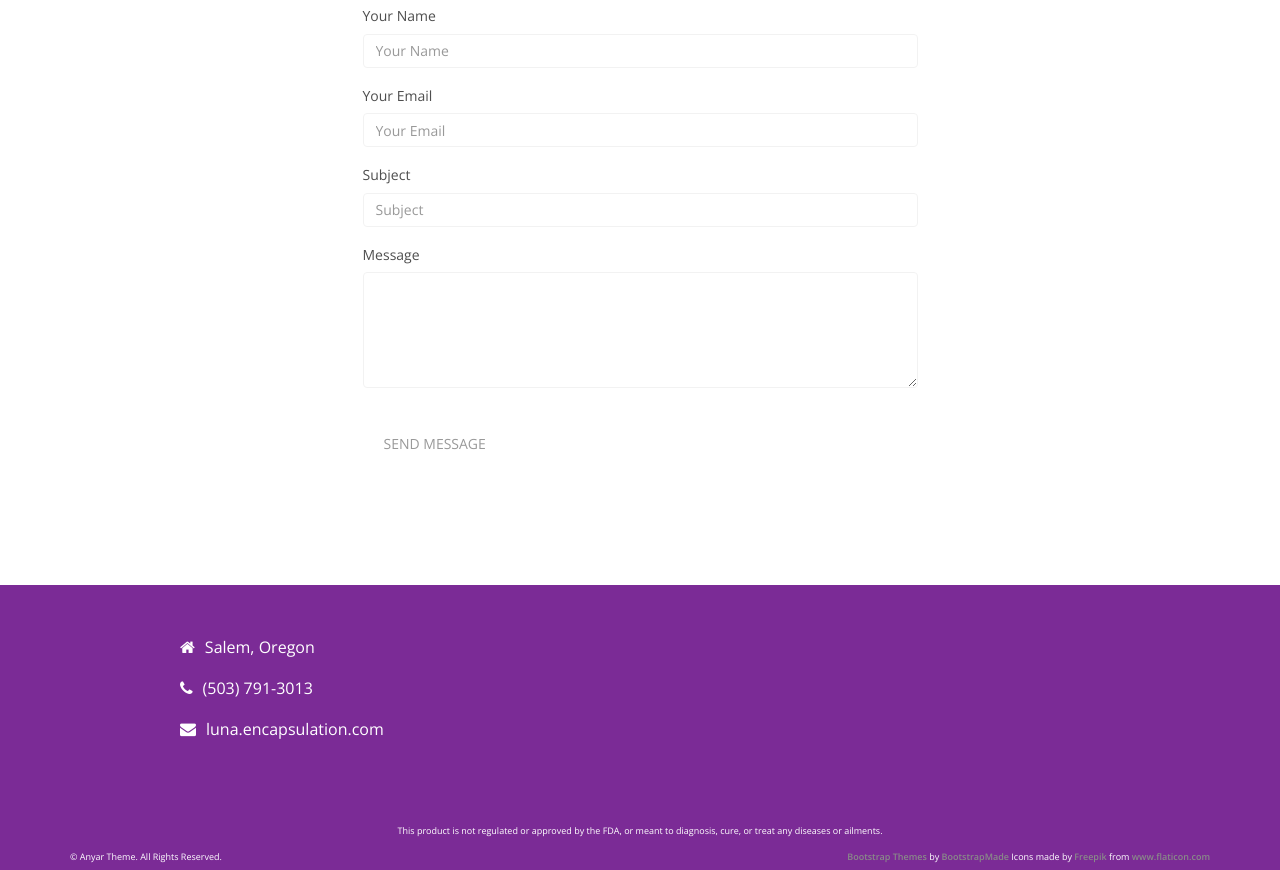
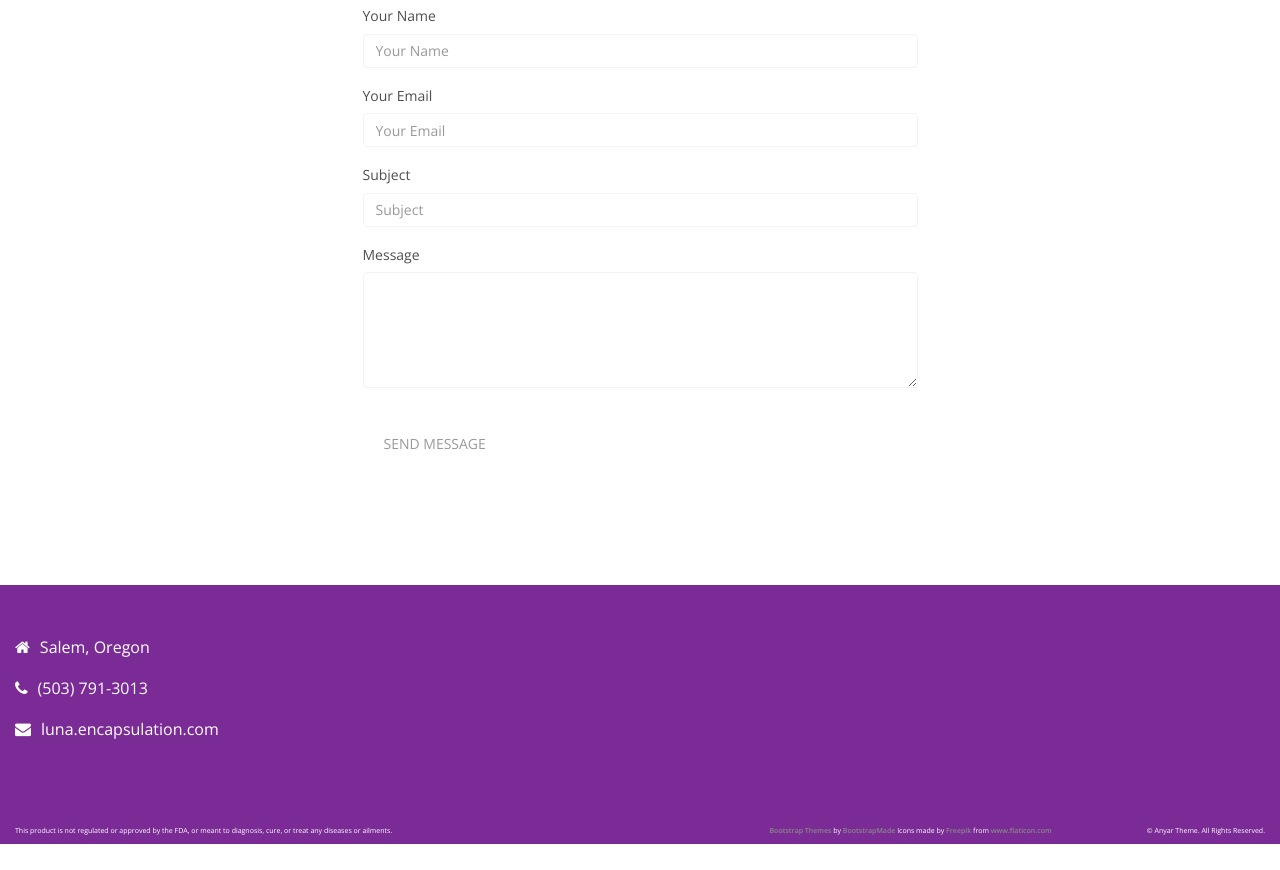
Before and after one commit to taylorjdawson/lunaencapsulation, a plain HTML site: page index.html in a window 1280 px wide. Shown: the part 4291-5161 px from the top of the page. After the commit the page ends 5135 px from the top, so only its background shows below. Drawn offline with nearby package versions, Linux system fonts and the light colour scheme; a web font is replaced by a local one.

Commit message:
Updated the look of the footer

```diff
--- a/css/style.css
+++ b/css/style.css
@@ -683,7 +683,7 @@ ul.social-network li a {
 	/*margin-top:30px;*/
     /*font-size:10px;*/
     color: #fff;
-	font-size: .9rem;
+	font-size: .7rem;
 }
 
 .copyright a {
--- a/index.html
+++ b/index.html
@@ -530,8 +530,9 @@
 	</div>
 
 	<footer>
-		<div class="container">
-			<div class="col-md-4 wow fadeInDown col-xs-offset-1" data-wow-duration="1000ms" data-wow-delay="300ms">
+		<div class="container-fluid">
+            <div class="row">
+                <div class="col-md-4 wow fadeInDown col-xs-offset-1 col-md-offset-0" data-wow-duration="1000ms" data-wow-delay="300ms">
                     <div class="contact-info">
                         <ul>
                             <li><i class="fa fa-home fa"></i>Salem, Oregon</li>
@@ -540,6 +541,8 @@
                         </ul>
                     </div>
                 </div>
+            </div>
+
 
 			<!--<div class="col-md-4 wow fadeInDown" data-wow-duration="1000ms" data-wow-delay="600ms">-->
 				<!--<div class="text-center">-->
@@ -567,12 +570,11 @@
 					<!--</form>-->
 				<!--</div>-->
 			<!--</div>-->
-
 		</div>
 	</footer>
 
 	<div class="sub-footer">
-		<div class="container">
+		<div class="container-fluid">
 			<!--<div class="social-icon">-->
 				<!--<div class="col-md-6">-->
 					<!--<ul class="social-network">-->
@@ -586,11 +588,8 @@
 			<!--</div>-->
 
             <div class="row">
-                <div class="col-12 copyright text-center">This product is not regulated or approved by the FDA, or meant to diagnosis, cure, or treat any diseases or ailments.</div>
-                <div class="col-lg-6 col-md-4 col-sm-4 copyright">
-                    © Anyar Theme. All Rights Reserved.
-                </div>
-                <div class="col-12 col-lg-6 col-md-8 copyright text-center text-lg-right text-md-right">
+                <div class="col-12 col-lg-6 copyright text-center text-lg-left">This product is not regulated or approved by the FDA, or meant to diagnosis, cure, or treat any diseases or ailments.</div>
+                <div class="col-12 col-lg-4 col-md-8 copyright text-center text-lg-right text-md-right">
                     <!--
                         All the links in the footer should remain intact.
                         You can delete the links only if you purchased the pro version.
@@ -601,7 +600,9 @@
                     Icons made by <a href="http://www.freepik.com" title="Freepik">Freepik</a> from
                     <a href="https://www.flaticon.com/" title="Flaticon">www.flaticon.com</a>
                 </div>
-
+                <div class="col-lg-2 col-md-4 col-sm-4 copyright text-center text-md-right">
+                    © Anyar Theme. All Rights Reserved.
+                </div>
             </div>
 		</div>
 	</div>
```
Lines whose indentation alone changed are shown as unchanged.
